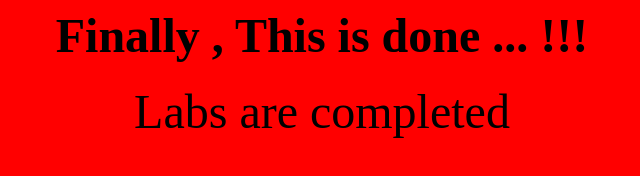
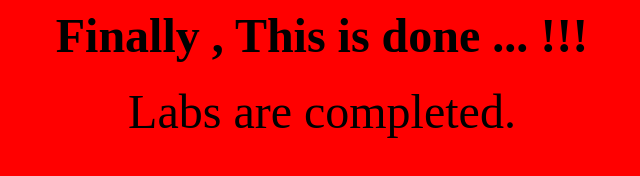
Before and after one commit to shekharshin/shekhar-BG, a plain HTML site: page index.html in a window 1280 px wide. Shown: the whole page, without its empty margins (318-958 px from the left). Drawn offline with Linux system fonts and the light colour scheme.

Commit message:
Update index.html

```diff
--- a/index.html
+++ b/index.html
@@ -2,7 +2,7 @@
   <body style = "background-color:red">
      <center>
             <h1> <FONT SIZE =8>Finally , This is done ... !!! </FONT></h1>
-            <p1> <FONT SIZE = 10 > Labs are completed </p1>
+            <p1> <FONT SIZE = 10 > Labs are completed. </p1>
      </center>
   </body>
   </html>
```
